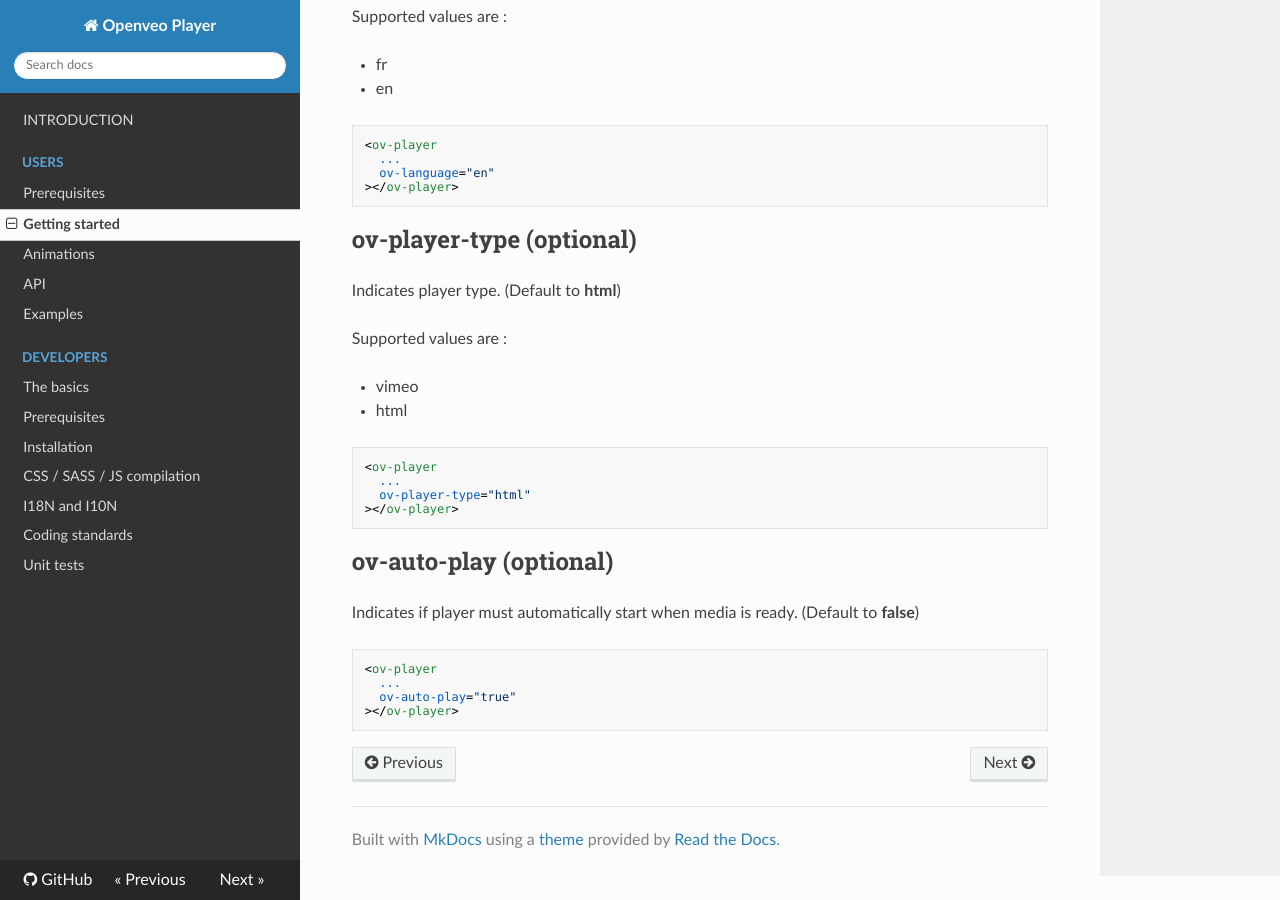
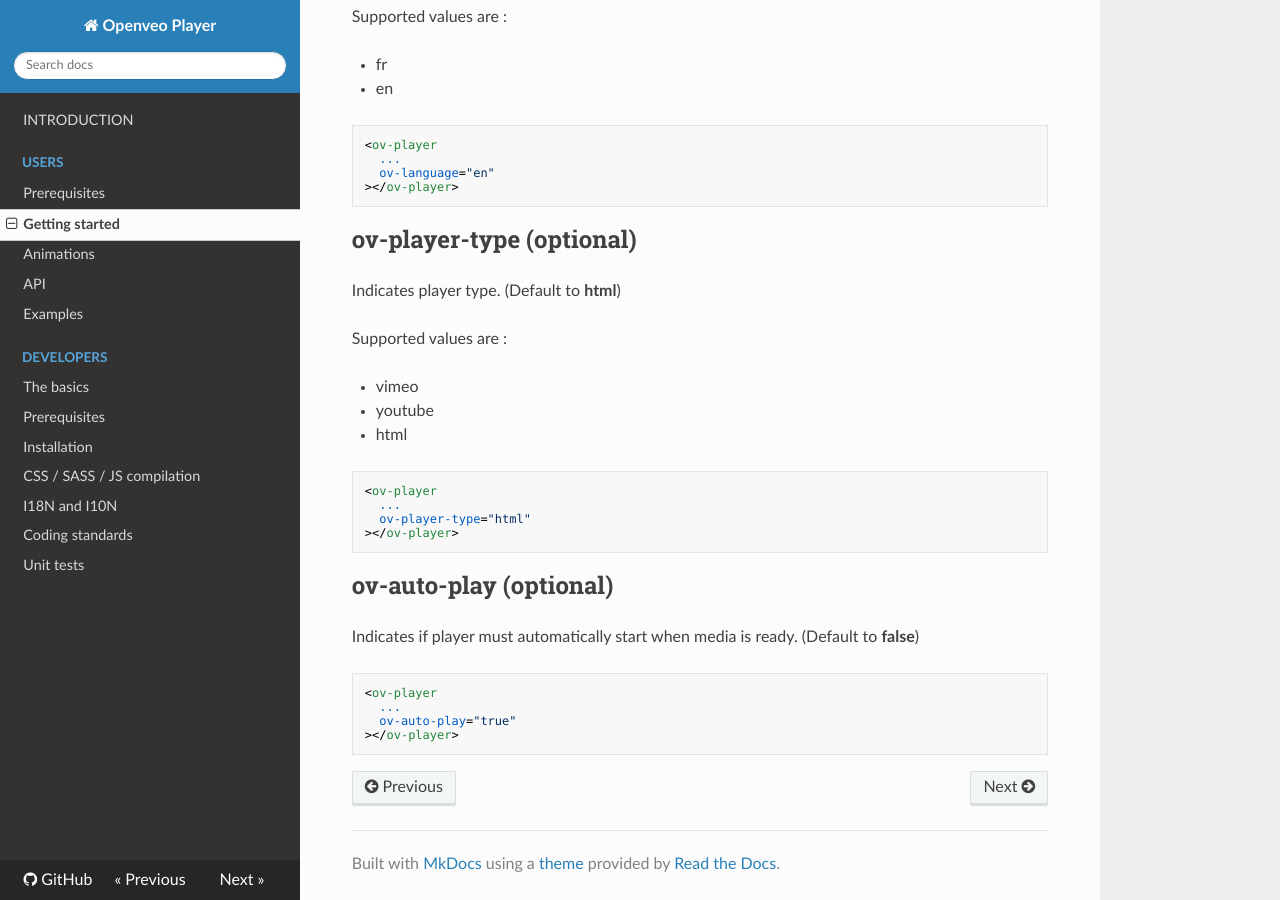
Before and after one commit to veo-labs/openveo-player, an MkDocs documentation site: the page built from docs/getting-started.md, in a window 1280 px wide and 900 px high, scrolled down 4344 px. Built offline with MkDocs 1.6.1, drawn with Linux system fonts in a browser that asks for light colours; nearby versions of some CDN libraries; old or Windows-style settings are respelled for this version of MkDocs.

Commit message:
Add youtube documentation

````diff
--- a/docs/getting-started.md
+++ b/docs/getting-started.md
@@ -235,6 +235,7 @@ Indicates player type. (Default to **html**)
 Supported values are :
 
 - vimeo
+- youtube
 - html
 
 ```html
````
